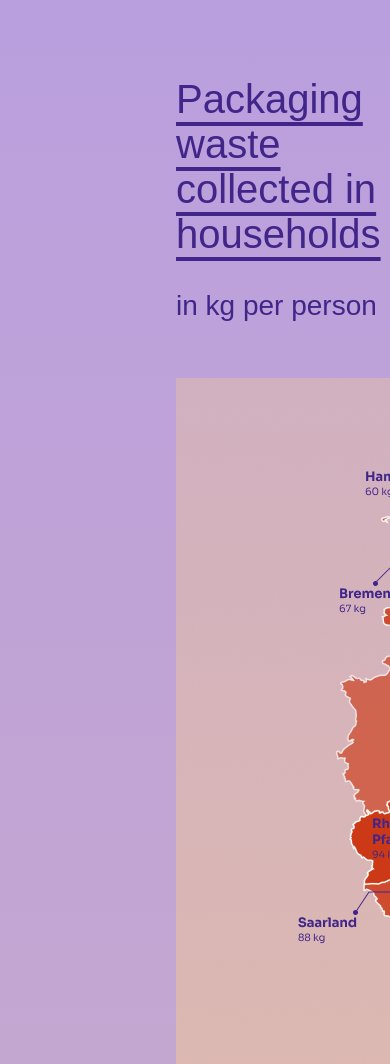
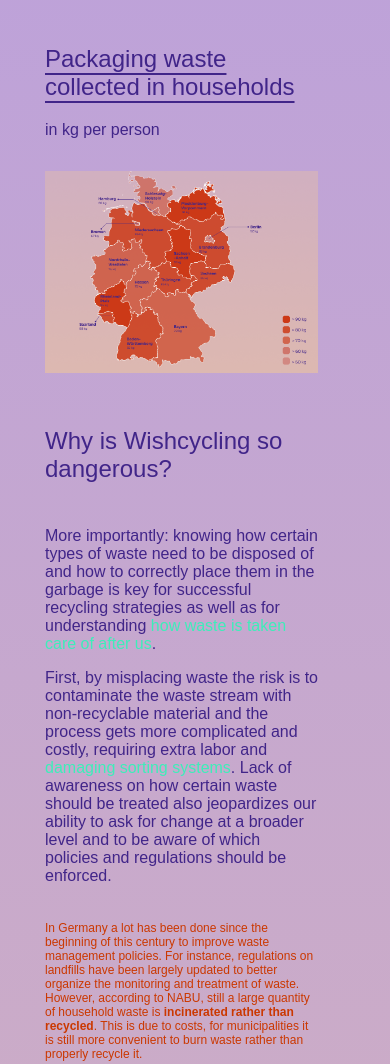
Before and after one commit to uclab-potsdam/wimmelvis, a plain HTML site: page study/wimmelbild/index.html in a window 390 px wide. Shown: the part 2016-3080 px from the top of the page. Drawn offline with Linux system fonts and the light colour scheme.

Commit message:
wip .infographic for mobile

```diff
--- a/study/wimmelbild/style/mobile.css
+++ b/study/wimmelbild/style/mobile.css
@@ -48,6 +48,25 @@ and (max-device-width : 850px) {
         border: unset;
         margin-left: 45px;
         padding-left: unset;
+        width: 70vw;
+    }
+
+    .infographic {
+        margin-left: 45px;
+    }
+
+    .infographic h2 {
+        font-size: 24px;
+        width: 70vw;
+    }
+
+    .infographic h3 {
+        font-size: 16px;
+        font-weight: 200;
+        width: 70vw;
+    }
+
+    .infographic img {
         width: 70vw;
     }
 
--- a/study/wimmelbild/style/style.css
+++ b/study/wimmelbild/style/style.css
@@ -1,6 +1,12 @@
 @font-face {
     font-family: "Work Sans";
     src: local("/assets/fonts/Work_Sans/WorkSans-VariableFont_wght.ttf") format("truetype");
+}
+
+@font-face {
+    font-family: "Sora";
+    src: local("/assets/fonts/sora/Sora-ExtraLight.ttf") format("truetype");
+    font-weight: 200;
 }
 
 @font-face {
```
